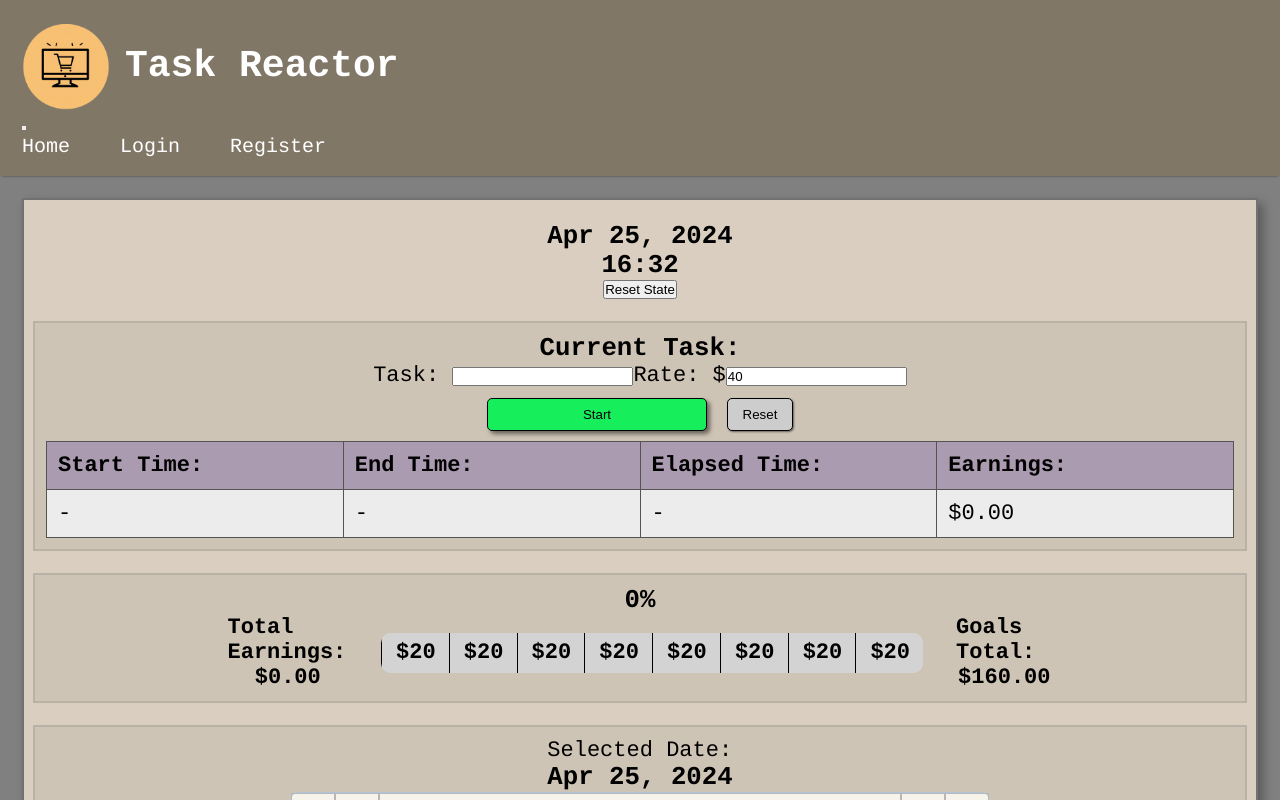
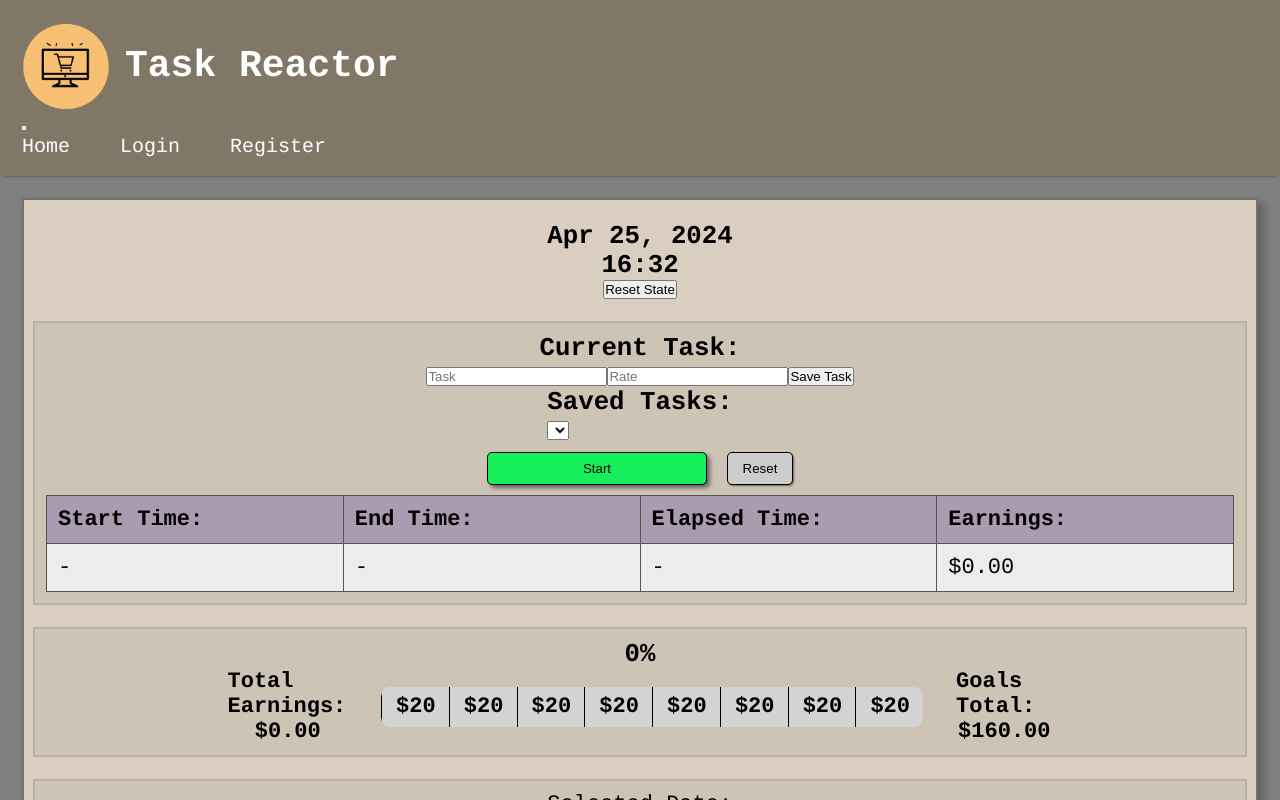
Before and after one commit to mroberts1137/Task-Reactor, a React (Create React App) app: page / in a window 1280 px wide. Shown: the top 800 px of the page. Built offline with nearby package versions, Linux system fonts and the light colour scheme.

Commit message:
add saved tasks

```diff
--- /dev/null
+++ b/src/app/savedTasksSlice.js
@@ -0,0 +1,21 @@
+import { createSlice } from '@reduxjs/toolkit';
+
+const savedTasksSlice = createSlice({
+  name: 'savedTasks',
+  initialState: [],
+  reducers: {
+    //1. Add a reducer to add a new task to the state
+    saveTask(state, action) {
+      console.log(action.payload);
+      state.push({
+        id: Math.random().toString(), // Generate a unique ID for the task
+        ...action.payload
+      });
+    }
+  }
+});
+
+export const { saveTask } = savedTasksSlice.actions;
+export const selectSavedTasks = (state) => state.savedTasks;
+
+export default savedTasksSlice.reducer;
--- a/src/app/store.js
+++ b/src/app/store.js
@@ -5,31 +5,11 @@ import storage from 'redux-persist/lib/storage';
 import { goalsReducer } from './goalsSlice';
 import { taskReducer } from './taskSlice';
 import { loadStateReducer } from './loadStateReducer';
+import savedTasksReducer from './savedTasksSlice';
 
 const persistConfig = {
   key: 'root',
   storage
-  // MODEL A
-  // transforms: [
-  //   {
-  //     serialize: (state) => state,
-  //     deserialize: (state) => {
-  //       // Check if the state is valid
-  //       if (state.tasks.taskArray.every((task) => task.id && task.name)) {
-  //         return state;
-  //       } else {
-  //         return undefined; // Return undefined to start with a new state
-  //       }
-  //     }
-  //   }
-  // ]
-  // MODEL B
-  // deserialize: (storedState) => {
-  //   if (storedState && storedState.tasks && storedState.tasks.taskArray) {
-  //     return storedState;
-  //   }
-  //   return undefined;
-  // }
 };
 
 // storage.removeItem('persist:root');
@@ -37,7 +17,8 @@ const persistConfig = {
 const rootReducer = combineReducers({
   goals: goalsReducer,
   tasks: taskReducer,
-  loadState: loadStateReducer
+  loadState: loadStateReducer,
+  savedTasks: savedTasksReducer
 });
 
 const persistedReducer = persistReducer(persistConfig, rootReducer);
--- a/src/components/dashboard/Dashboard.js
+++ b/src/components/dashboard/Dashboard.js
@@ -82,7 +82,7 @@ const Dashboard = () => {
             <Row className='row'>
               <TimerBox earningsChange={earningsChange} />
               {/* <SaveLoadButtons />
-          <SaveLoad /> */}
+              <SaveLoad /> */}
             </Row>
             <Row className='row'>
               <ProgressBox
--- /dev/null
+++ b/src/components/timerbox/SavedTasks.js
@@ -0,0 +1,21 @@
+import React from 'react';
+import { useSelector } from 'react-redux';
+import { selectSavedTasks } from '../../app/savedTasksSlice';
+
+const SavedTasks = ({ onTaskSelect }) => {
+  const savedTasks = useSelector(selectSavedTasks);
+
+  return (
+    <div>
+      <h3>Saved Tasks:</h3>
+      <select onChange={(e) => onTaskSelect(savedTasks[e.target.value])}>
+        {savedTasks.map((task, index) => (
+          <option key={index} value={index}>
+            {task.task} - Rate: {task.rate}
+          </option>
+        ))}
+      </select>
+    </div>
+  );
+};
+export default SavedTasks;
--- /dev/null
+++ b/src/components/timerbox/TaskForm.js
@@ -0,0 +1,62 @@
+import React, { useState, useEffect } from 'react';
+import { useDispatch } from 'react-redux';
+import { saveTask } from '../../app/savedTasksSlice';
+
+const TaskForm = ({ selectedTask }) => {
+  const [task, setTask] = useState('');
+  const [rate, setRate] = useState('');
+  const dispatch = useDispatch();
+
+  const handleSaveTask = () => {
+    dispatch(saveTask({ task, rate }));
+    setTask('');
+    setRate('');
+  };
+
+  // If a selected task is provided, pre-fill the task and rate inputs
+  useEffect(() => {
+    if (selectedTask) {
+      setTask(selectedTask.task);
+      setRate(selectedTask.rate);
+    }
+  }, [selectedTask]);
+
+  return (
+    <div>
+      <input
+        type='text'
+        value={task}
+        onChange={(e) => setTask(e.target.value)}
+        placeholder='Task'
+      />
+      <input
+        type='number'
+        value={rate}
+        onChange={(e) => setRate(e.target.value)}
+        placeholder='Rate'
+      />
+      <button onClick={handleSaveTask}>Save Task</button>{' '}
+    </div>
+  );
+};
+export default TaskForm;
+
+//
+// OLD
+
+/* <form>
+<label htmlFor='taskName'>Task: </label>
+<input
+  type='text'
+  onChange={(e) => setTaskName(e.target.value)}
+  value={taskName}
+  name='taskName'
+/>
+<label htmlFor='rate'>Rate: $</label>
+<input
+  type='text'
+  onChange={(e) => setRate(e.target.value)}
+  value={rate}
+  name='rate'
+/>
+</form> */
--- /dev/null
+++ b/src/components/timerbox/TaskManager.js
@@ -0,0 +1,10 @@
+import React, { useState } from 'react';
+
+const TaskManager = ({ children }) => {
+  const [task, setTask] = useState('');
+  const [rate, setRate] = useState('');
+
+  return <div>{children(task, setTask, rate, setRate)}</div>;
+};
+
+export default TaskManager;
--- a/src/components/timerbox/TimerBox.js
+++ b/src/components/timerbox/TimerBox.js
@@ -1,6 +1,10 @@
 import { useState, useEffect } from 'react';
 import { useDispatch } from 'react-redux';
 import { addTask } from '../../app/taskSlice';
+import { saveTask } from '../../app/savedTasksSlice';
+import TaskManager from './TaskManager';
+import TaskForm from './TaskForm';
+import SavedTasks from './SavedTasks';
 import './TimerBox.css';
 
 import useInterval from '../../hooks/useInterval';
@@ -59,6 +63,20 @@ const TimerBox = ({ earningsChange }) => {
     setEarnings(0);
   }
 
+  // Model A
+
+  const [selectedTask, setSelectedTask] = useState(null);
+
+  const handleTaskSelect = (task) => {
+    setSelectedTask(task);
+  };
+
+  // End Model A
+
+  const handleSaveTask = () => {
+    dispatch(saveTask({ task: taskName, rate }));
+  };
+
   return (
     <div className='container'>
       <h3 className='flex-row'>
@@ -69,22 +87,22 @@ const TimerBox = ({ earningsChange }) => {
           <></>
         )}
       </h3>
-      <form>
-        <label htmlFor='taskName'>Task: </label>
-        <input
-          type='text'
-          onChange={(e) => setTaskName(e.target.value)}
-          value={taskName}
-          name='taskName'
-        />
-        <label htmlFor='rate'>Rate: $</label>
-        <input
-          type='text'
-          onChange={(e) => setRate(e.target.value)}
-          value={rate}
-          name='rate'
-        />
-      </form>
+
+      {/* Model B */}
+      {/* <TaskManager>
+        {(task, setTask, rate, setRate) => (
+          <div>
+            <TaskForm />
+            <SavedTasks />
+          </div>
+        )}
+      </TaskManager> */}
+
+      {/* Model A */}
+      <TaskForm selectedTask={selectedTask} />
+      <SavedTasks onTaskSelect={handleTaskSelect} />
+      {/* End Model A */}
+
       <div className='flex-row'>
         <button
           className={clockRunning ? 'stop-btn' : 'start-btn'}
```
